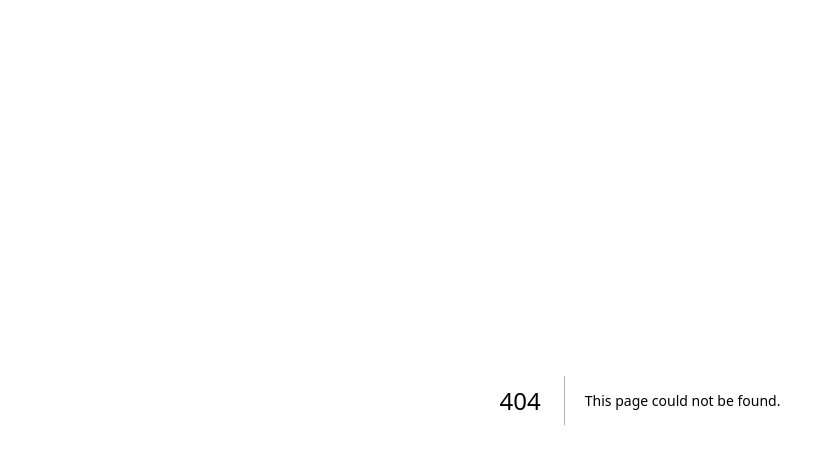
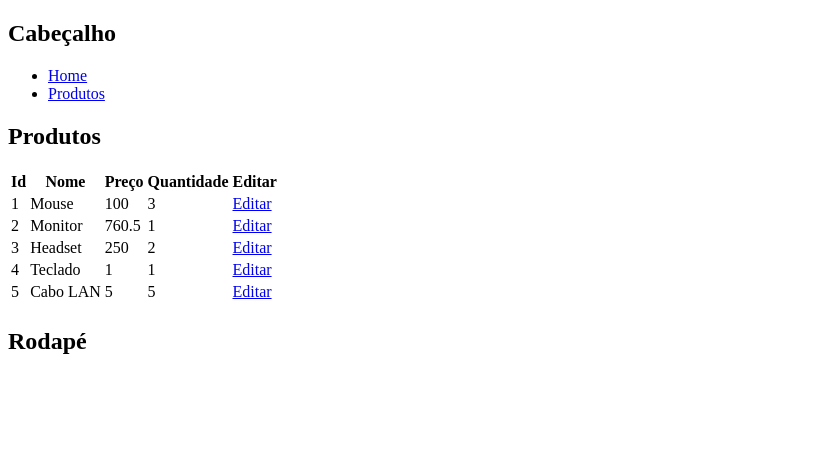
Before and after one commit to 1TDSPY-2024/aula-11-1tdspy-2sem, a Next.js app in the folder aula11/: page /produtos in a window 1280 px wide. Before the commit this address had no page. Shown: the top 464 px of the page, without its empty margins (0-835 px from the left). Built offline with nearby package versions, Linux system fonts and the light colour scheme.

Commit message:
Aula feita

```diff
--- /dev/null
+++ b/aula11/src/app/components/Cabecalho/Cabecalho.tsx
@@ -0,0 +1,10 @@
+import Menu from "../Menu/Menu";
+
+export default function Cabecalho() {
+    return (
+        <header>
+            <h2>Cabeçalho</h2>
+            <Menu/>
+        </header>
+    )
+}
--- /dev/null
+++ b/aula11/src/app/components/Menu/Menu.tsx
@@ -0,0 +1,12 @@
+import Link from "next/link";
+
+export default function Menu() {
+    return (
+        <nav>
+            <ul>
+                <li><Link href="/">Home</Link></li>
+                <li><Link href="/produtos">Produtos</Link></li>
+            </ul>
+        </nav>
+    )
+}
--- /dev/null
+++ b/aula11/src/app/components/Rodape/Rodape.tsx
@@ -0,0 +1,7 @@
+export default function Rodape() {
+    return (
+        <footer>
+            <h2>Rodapé</h2>
+        </footer>
+    )
+}
--- a/aula11/src/app/layout.tsx
+++ b/aula11/src/app/layout.tsx
@@ -1,8 +1,16 @@
 import type { Metadata } from "next";
+import Rodape from "./components/Rodape/Rodape";
+import Cabecalho from "./components/Cabecalho/Cabecalho";
 export const metadata: Metadata = {
   title: "Create Next App",
   description: "Generated by create next app",
 };
+
+export const viewport = {
+  width: "device-width",
+  initialScale: 1.0,
+  colorScheme: "dark"
+}
 
 export default function RootLayout({
   children,
@@ -12,7 +20,9 @@ export default function RootLayout({
   return (
     <html lang="pt-br">
       <body>
+        <Cabecalho/>
         {children}
+        <Rodape/>
       </body>
     </html>
   );
--- a/aula11/src/app/page.tsx
+++ b/aula11/src/app/page.tsx
@@ -2,6 +2,7 @@
 export default function Home() {
   return (
     <div>
+      <h1>Home</h1>
     </div>
   );
 }
--- /dev/null
+++ b/aula11/src/app/produtos/page.tsx
@@ -0,0 +1,49 @@
+import Link from "next/link"
+
+export default function Produtos() {
+
+    const produtos = [
+        { id: 1, nome: "Mouse", preco: 100.0, qtd: 3 },
+        { id: 2, nome: "Monitor", preco: 760.5, qtd: 1 },
+        { id: 3, nome: "Headset", preco: 250.0, qtd: 2 },
+        { id: 4, nome: "Teclado", preco: 1.0, qtd: 1 },
+        { id: 5, nome: "Cabo LAN", preco: 5.0, qtd: 5 }
+    ]
+
+    return (
+        <div>
+            <h2>Produtos</h2>
+            <table>
+                <thead>
+                    <tr>
+                        <th>Id</th>
+                        <th>Nome</th>
+                        <th>Preço</th>
+                        <th>Quantidade</th>
+                        <th>Editar</th>
+                    </tr>
+                </thead>
+
+                <tbody>
+                    {produtos.map((p) => (
+                        <tr key={p.id}>
+                            <td>{p.id}</td>
+                            <td>{p.nome}</td>
+                            <td>{p.preco}</td>
+                            <td>{p.qtd}</td>
+                            <td><Link href={`/produto/${p.id}`}>Editar</Link></td>
+                        </tr>
+                    ))}
+                </tbody>
+                <tfoot>
+                    <tr>
+                        <th>
+                        </th>
+                    </tr>
+                </tfoot>
+            </table>
+        </div>
+
+    )
+
+}
```
Also changed, not shown: aula11/src/app/produto/[id]/page.tsx (added, +8 -0 lines).
